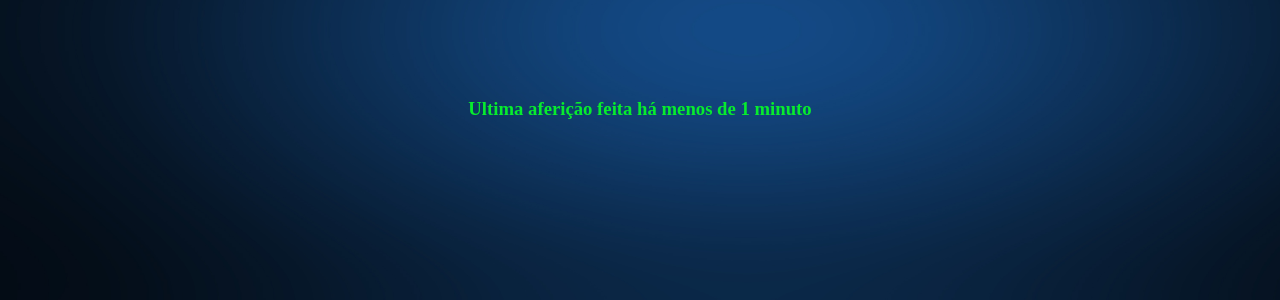
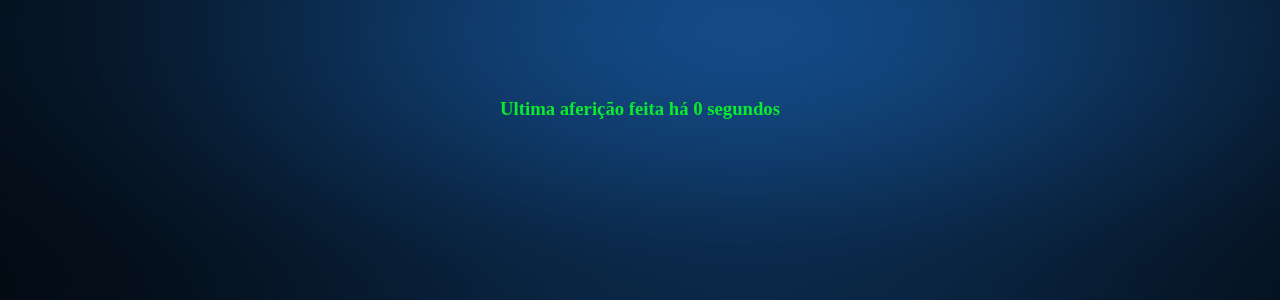
Before and after one commit to AndreGoncalves2/irrigation, a Flask app: page / in a window 1280 px wide. Shown: the part 348-648 px from the top of the page. Run offline with Flask 3, Linux system fonts and the light colour scheme.

Commit message:
Update index.html

```diff
--- a/templates/index.html
+++ b/templates/index.html
@@ -35,7 +35,7 @@
           </div>
         </div>
 
-        <h3>Ultima aferição feita há menos de 1 minuto </h3>
+        <h3>Ultima aferição feita há 0 segundos </h3>
       </div>
     </main>
 
```
